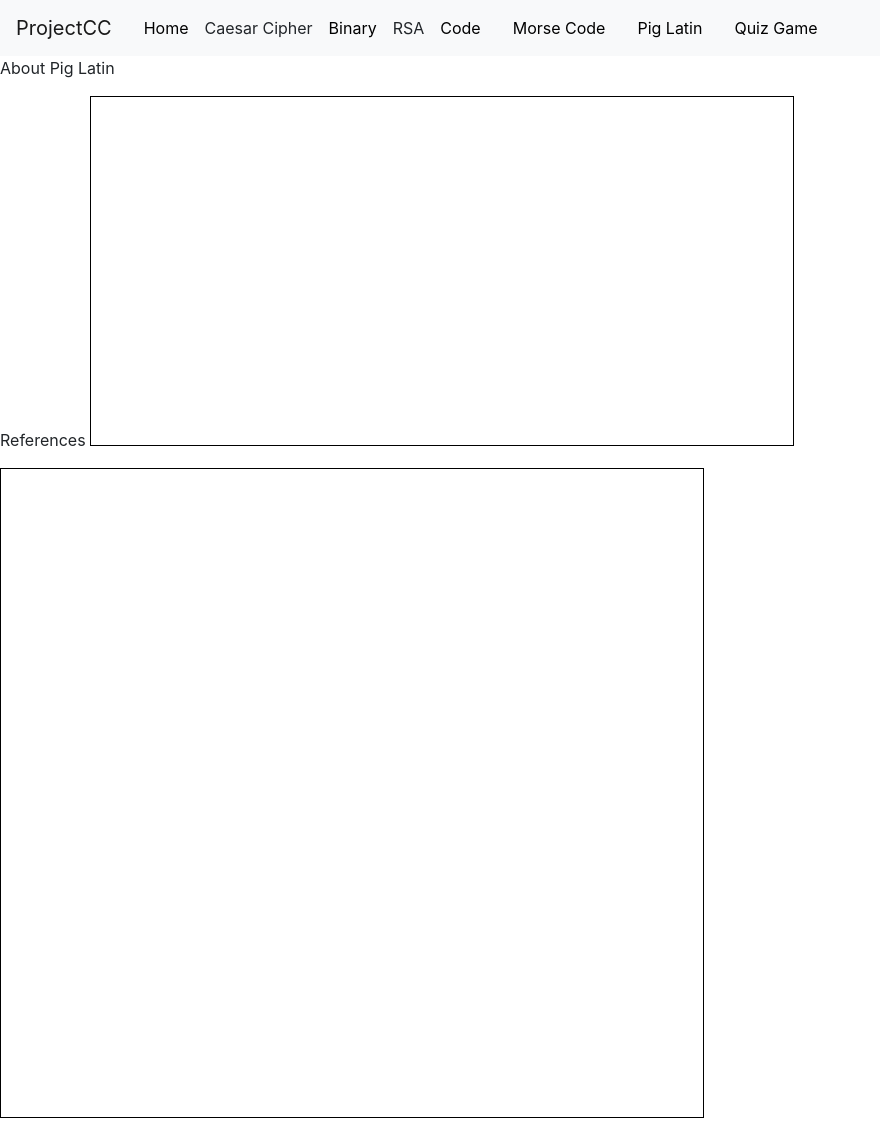
After one commit to NoahPidding/CollegeBoardProject, a Flask app: page /PigLatininfo in a window 1280 px wide. The commit adds this page. Shown: the whole page, without its empty margins (0-880 px from the left). Run offline with Flask 2, Linux system fonts and the light colour scheme; some libraries are stand-ins or nearby versions.

Commit message:
Created html files

```diff
--- a/main.py
+++ b/main.py
@@ -197,6 +197,16 @@ def rsaDecrypt():
 def rsaAbout():
     return render_template("rsainfo.html")
 
+#Pig Latin info
+@app.route('/PigLatininfo')
+def PigLatininfo():
+    return render_template("PigLatininfo.html")
+
+#Morse Code info
+@app.route('/Morsecodeinfo')
+def Morsecodeinfo():
+    return render_template("Morsecodeinfo.html")
+
 #run file
 if __name__ == "__main__":
     app.run(debug = True)
--- /dev/null
+++ b/templates/PigLatininfo.html
@@ -0,0 +1,36 @@
+<!DOCTYPE html>
+<html lang="en">
+<head>
+    <meta charset="UTF-8">
+    <title>Pig Latin Information</title>
+
+    <!-- incorporates style.css -->
+    <link rel="stylesheet" type="text/css" href="{{ url_for('static', filename='style.css') }}">
+
+    <!-- incorporates style of text -->
+    <style>
+
+    </style>
+</head>
+<body>
+<!-- brings in the navbar -->
+{% extends "home.html" %}
+
+<!-- all the text that is in the page -->
+{% block content %}
+<h>About Pig Latin</h>
+<p></p>
+<p> </p>
+
+
+<h>References</h>
+<!-- embedding another website -->
+<iframe src = "" class="center" title = "More Info" width="55%" height = "350" style = "border:1px solid black"></iframe>
+<h> </h>
+<p> </p>
+<!-- embedding another website -->
+<iframe src = "" class="center" title = "Python Code" width = "55%" height = "650" style = "border:1px solid black"></iframe>
+<h> </h>
+{% endblock %}
+</body>
+</html>
--- a/templates/home.html
+++ b/templates/home.html
@@ -46,7 +46,7 @@
     <div class="nav-link dropdown-link dropdown-mine">
         <span>Morse Code</span>
         <div class="dropdown-content-mine">
-            <a class="dropdown-link" href="/"><span>Morse Info</span></a>
+            <a class="dropdown-link" href="/Morsecodeinfo"><span>Morse Info</span></a>
             <br/>
             <a class="dropdown-link" href="/"><span>Morse Cipher</span></a>
 
@@ -55,7 +55,7 @@
     <div class="nav-link dropdown-link dropdown-mine">
         <span>Pig Latin</span>
         <div class="dropdown-content-mine">
-            <a class="dropdown-link" href="/"><span>Pig Latin Info</span></a>
+            <a class="dropdown-link" href="/PigLatininfo"><span>Pig Latin Info</span></a>
             <br/>
             <a class="dropdown-link" href="/"><span>Pig Latin Cipher</span></a>
 
```
Also changed, not shown: templates/Morsecodeinfo.html (added, +36 -0 lines), templates/Morsecode.html (added), templates/PigLatin.html (added), templates/QuizGame.html (added).
